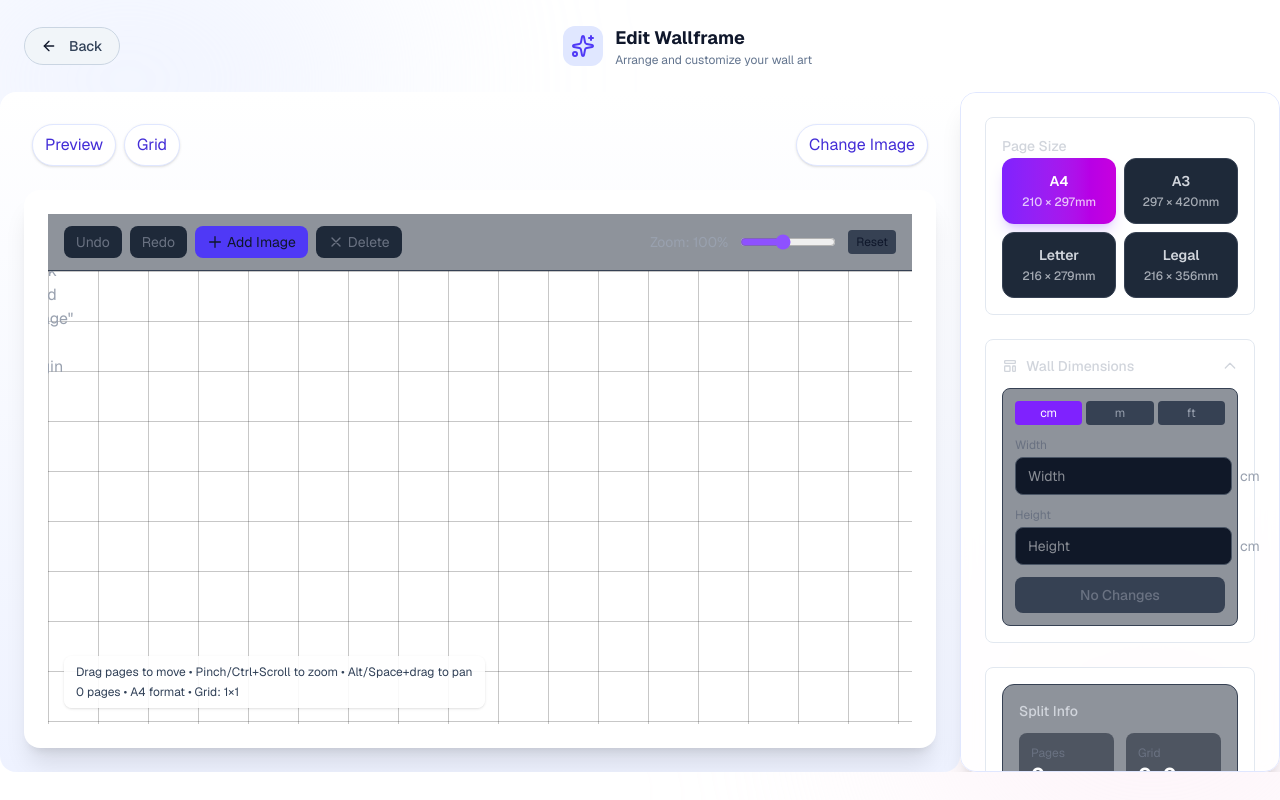
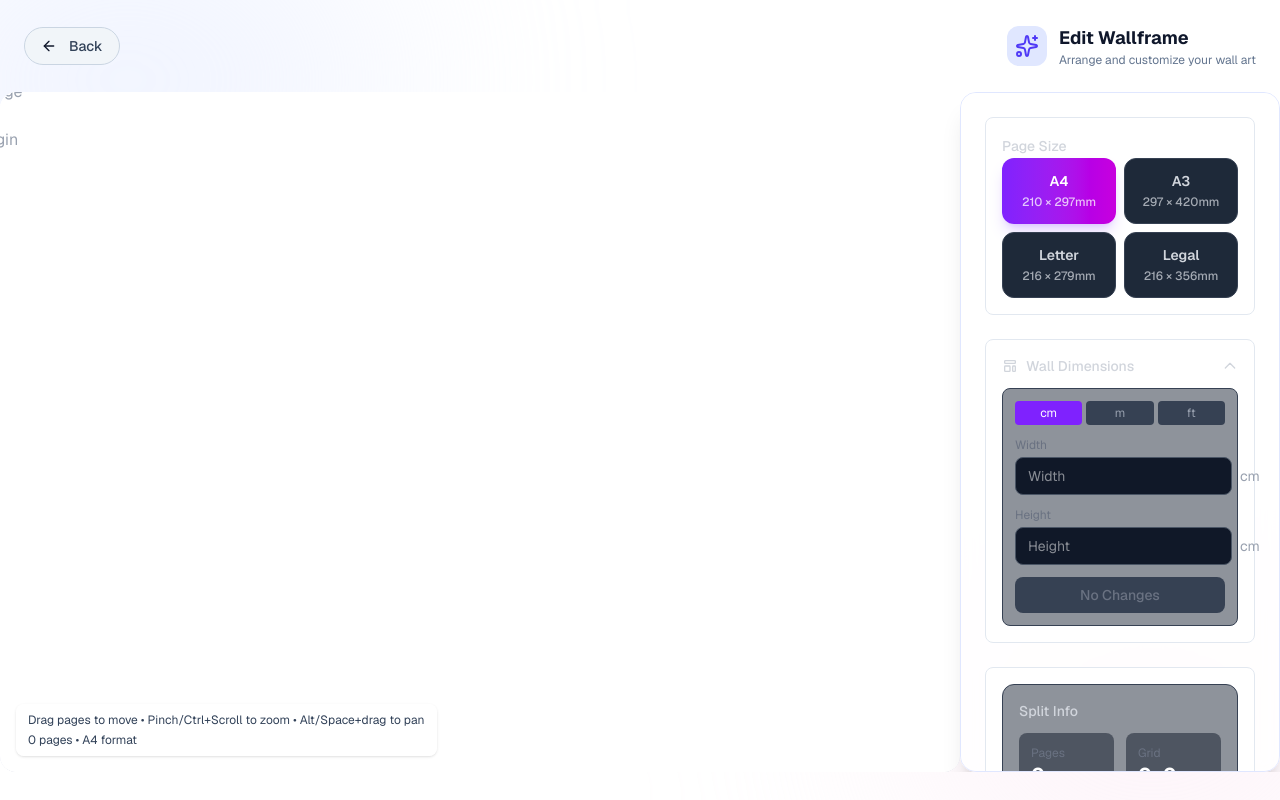
Before and after one commit to anup4747/ImageSplit, a Next.js app: page /edit in a window 1280 px wide. Before the commit this address had no page. Built offline with nearby package versions, Linux system fonts and the light colour scheme.

Commit message:
removed unnecessary ui

```diff
--- a/src/app/edit/page.tsx
+++ b/src/app/edit/page.tsx
@@ -3,20 +3,7 @@
 import { useState, useEffect } from 'react';
 import { motion } from 'framer-motion';
 import { useRouter } from 'next/navigation';
-import {
-  ArrowLeft,
-  Sparkles,
-  Image as ImageIcon,
-  Download,
-  Zap,
-  Palette,
-  Code,
-  Github,
-  Mail,
-  Play,
-  Star,
-  ChevronDown,
-} from 'lucide-react';
+import { ArrowLeft, Sparkles } from 'lucide-react';
 import ImageUploader from '@/components/ImageUploader';
 import PageSizeSelector from '@/components/PageSizeSelector';
 import CollageEditor from '@/components/CollageEditor';
@@ -63,10 +50,7 @@ export default function EditPage() {
         // optionally set selectedFile if needed later
       } catch (error) {
         console.error('Failed to load stored image:', error);
-        router.push('/upload');
       }
-    } else {
-      router.push('/upload');
     }
   }, []);
 
@@ -164,24 +148,6 @@ export default function EditPage() {
             </div>
           </div>
 
-          <div className="flex items-center gap-3">
-            {pages.length > 0 && (
-              <button
-                onClick={handleReset}
-                className="px-4 py-2 text-sm bg-slate-100 hover:bg-slate-200 rounded-full transition-colors flex items-center gap-2 border border-slate-200"
-              >
-                <svg className="w-4 h-4" fill="none" stroke="currentColor" viewBox="0 0 24 24">
-                  <path
-                    strokeLinecap="round"
-                    strokeLinejoin="round"
-                    strokeWidth={2}
-                    d="M12 4v16m8-8H4"
-                  />
-                </svg>
-                New Image
-              </button>
-            )}
-          </div>
         </div>
       </motion.header>
 
@@ -189,38 +155,10 @@ export default function EditPage() {
         {/* Editor View (UI focus) */}
         <div className="h-[calc(100vh-120px)] flex  w-full overflow-hidden">
           {/* Main Editor Area (canvas) */}
-          <div className="flex-1 flex flex-col bg-gradient-to-b from-white to-indigo-50 p-6 rounded-2xl overflow-hidden">
-            <div className="p-2 mb-4">
-              <div className="flex items-center justify-between gap-4">
-                <div className="flex items-center gap-2">
-                  <button className="px-3 py-2 rounded-full bg-white text-indigo-700 border border-indigo-100 shadow-sm hover:shadow-md">
-                    Preview
-                  </button>
-                  <button className="px-3 py-2 rounded-full bg-white text-indigo-700 border border-indigo-100 shadow-sm hover:shadow-md">
-                    Grid
-                  </button>
-                </div>
-                <div className="flex items-center gap-2">
-                  <button
-                    onClick={() => router.push('/upload')}
-                    className="px-3 py-2 rounded-full bg-white text-indigo-700 border border-indigo-100 shadow-sm hover:shadow-md"
-                  >
-                    Change Image
-                  </button>
-                  {pages.length > 0 && (
-                    <button
-                      onClick={handleReset}
-                      className="px-3 py-2 rounded-full bg-indigo-600 text-white hover:bg-indigo-700 shadow"
-                    >
-                      New Image
-                    </button>
-                  )}
-                </div>
-              </div>
-            </div>
+          <div className="flex-1 flex flex-col bg-gradient-to-b from-white to-indigo-50 rounded-2xl overflow-hidden">
 
             <div className="flex-1">
-              <div className="h-full bg-white rounded-2xl  shadow-xl overflow-auto p-6">
+              <div className="h-full bg-white rounded-2xl shadow-xl overflow-auto">
                 <CollageEditor pages={pages} pageSize={selectedPageSize} onPagesChange={setPages} />
               </div>
             </div>
--- a/src/components/CollageEditor.tsx
+++ b/src/components/CollageEditor.tsx
@@ -24,7 +24,6 @@ export default function CollageEditor({ pages, pageSize, onPagesChange }: Collag
   // Undo / Redo history
   const [history, setHistory] = useState<SplitPage[][]>([pages]);
   const [historyIndex, setHistoryIndex] = useState(0);
-  const fileInputRef = useRef<HTMLInputElement>(null);
 
   // Reset history when parent supplies a brand-new pages set (e.g., split result)
   useEffect(() => {
@@ -252,17 +251,6 @@ export default function CollageEditor({ pages, pageSize, onPagesChange }: Collag
     };
   }, [selectedPageId, pages, onPagesChange]);
 
-  const handleAddClick = () => {
-    fileInputRef.current?.click();
-  };
-
-  const handleFileInput = (e: React.ChangeEvent<HTMLInputElement>) => {
-    const file = e.target.files?.[0];
-    if (file && file.type.startsWith('image/')) {
-      addPage(file);
-    }
-    e.target.value = '';
-  };
 
   const handleDragOver = (e: React.DragEvent) => {
     e.preventDefault();
@@ -278,91 +266,6 @@ export default function CollageEditor({ pages, pageSize, onPagesChange }: Collag
 
   return (
     <div className="flex flex-col h-full">
-      {/* Toolbar */}
-      <div className="flex items-center justify-between px-4 py-3 bg-gray-800/50 border-b border-gray-700">
-        <div className="flex items-center gap-2">
-          <button
-            onClick={handleUndo}
-            disabled={!canUndo}
-            aria-label="Undo last change (Ctrl+Z)"
-            aria-disabled={!canUndo}
-            className={`px-3 py-1.5 text-sm rounded-lg transition-colors flex items-center gap-2 focus:outline-none focus:ring-2 focus:ring-blue-400 ${canUndo ? 'bg-gray-700 hover:bg-gray-600' : 'bg-gray-800 text-gray-500 cursor-not-allowed'}`}
-          >
-            Undo
-          </button>
-          <button
-            onClick={handleRedo}
-            disabled={!canRedo}
-            aria-label="Redo last change (Ctrl+Shift+Z)"
-            aria-disabled={!canRedo}
-            className={`px-3 py-1.5 text-sm rounded-lg transition-colors flex items-center gap-2 focus:outline-none focus:ring-2 focus:ring-blue-400 ${canRedo ? 'bg-gray-700 hover:bg-gray-600' : 'bg-gray-800 text-gray-500 cursor-not-allowed'}`}
-          >
-            Redo
-          </button>
-          <button
-            onClick={handleAddClick}
-            aria-label="Add image"
-            className="px-3 py-1.5 text-sm bg-indigo-600 hover:bg-indigo-500 rounded-lg transition-colors flex items-center gap-1 focus:outline-none focus:ring-2 focus:ring-blue-400"
-          >
-            <svg className="w-4 h-4" fill="none" stroke="currentColor" viewBox="0 0 24 24">
-              <path
-                strokeLinecap="round"
-                strokeLinejoin="round"
-                strokeWidth={2}
-                d="M12 4v16m8-8H4"
-              />
-            </svg>
-            Add Image
-          </button>
-          <button
-            onClick={handleDeleteSelected}
-            disabled={!selectedPageId}
-            aria-label="Delete selected image"
-            className={`px-3 py-1.5 text-sm rounded-lg transition-colors flex items-center gap-1 focus:outline-none focus:ring-2 focus:ring-blue-400 ${
-              selectedPageId
-                ? 'bg-red-600 hover:bg-red-500 text-white'
-                : 'bg-gray-800 text-gray-500 cursor-not-allowed'
-            }`}
-          >
-            <svg className="w-4 h-4" fill="none" stroke="currentColor" viewBox="0 0 24 24">
-              <path
-                strokeLinecap="round"
-                strokeLinejoin="round"
-                strokeWidth={2}
-                d="M6 18L18 6M6 6l12 12"
-              />
-            </svg>
-            Delete
-          </button>
-          <input
-            type="file"
-            accept="image/*"
-            className="hidden"
-            ref={fileInputRef}
-            onChange={handleFileInput}
-          />
-        </div>
-
-        <div className="flex items-center gap-3">
-          <span className="text-sm text-gray-400">Zoom: {Math.round(scale * 100)}%</span>
-          <input
-            type="range"
-            min="25"
-            max="200"
-            value={scale * 100}
-            onChange={(e) => setScale(parseInt(e.target.value) / 100)}
-            aria-label="Zoom level slider"
-            className="w-24 accent-violet-500 focus:outline-none focus:ring-2 focus:ring-blue-400"
-          />
-          <button
-            onClick={() => setScale(1)}
-            aria-label="Reset zoom to 100%"
-            className="px-2 py-1 text-xs bg-gray-700 hover:bg-gray-600 rounded transition-colors focus:outline-none focus:ring-2 focus:ring-blue-400"
-          >
-            Reset
-          </button>
-        </div>
-      </div>
 
       {/* Canvas */}
       <div
@@ -374,24 +277,12 @@ export default function CollageEditor({ pages, pageSize, onPagesChange }: Collag
         onDoubleClick={handleDoubleClick}
         onDragOver={handleDragOver}
         onDrop={handleDrop}
-        className="flex-1 overflow-hidden relative bg-white canvas-bg"
+        className="flex-1 overflow-hidden relative bg-white"
         style={{
           cursor: isPanning ? 'grabbing' : spacePressed ? 'grab' : 'default',
           touchAction: 'none',
         }}
       >
-        {/* Grid pattern background */}
-        <div
-          className="absolute inset-0 canvas-bg"
-          style={{
-            backgroundImage: `
-                  linear-gradient(to right, rgba(0,0,0,0.22) 1px, transparent 1px),
-                  linear-gradient(to bottom, rgba(0,0,0,0.22) 1px, transparent 1px)
-            `,
-            backgroundSize: `${50 * scale}px ${50 * scale}px`,
-            backgroundPosition: `${panOffset.x}px ${panOffset.y}px`,
-          }}
-        />
 
         {/* Pages container */}
         <div
@@ -417,7 +308,7 @@ export default function CollageEditor({ pages, pageSize, onPagesChange }: Collag
           ))}
           {pages.length === 0 && (
             <div className="absolute inset-0 flex items-center justify-center text-gray-400 pointer-events-none">
-              <span>Drop an image or click "Add Image" to begin</span>
+              <span>Drop an image to begin</span>
             </div>
           )}
         </div>
@@ -426,7 +317,7 @@ export default function CollageEditor({ pages, pageSize, onPagesChange }: Collag
         <div className="absolute bottom-4 left-4 text-xs text-slate-700 bg-white/90 px-3 py-2 rounded-lg space-y-1 shadow">
           <p>Drag pages to move • Pinch/Ctrl+Scroll to zoom • Alt/Space+drag to pan</p>
           <p>
-            {pages.length} pages • {pageSize.name} format • Grid: {cols}×{rows}
+            {pages.length} pages • {pageSize.name} format
           </p>
           {joinedDimensions && (
             <p className="text-violet-400 font-semibold">
```
